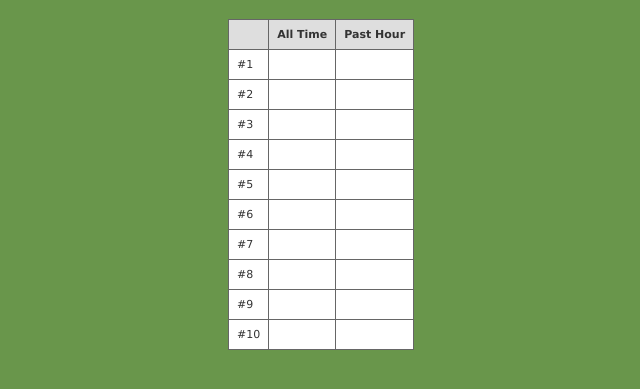
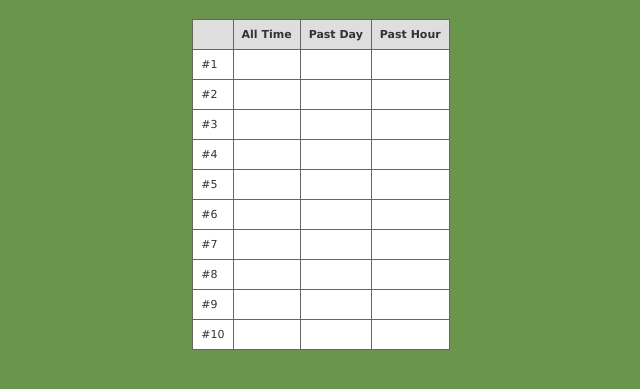
Before and after one commit to miked216/fluttery-bird, a plain HTML site: page src/main/webapp/highscores.html in a window 1280 px wide. Shown: the part 61-450 px from the top of the page, without its empty margins (319-959 px from the left). Drawn offline with Linux system fonts and the light colour scheme; files that its build step writes are made by us from their sources; no server answers.

Commit message:
Display past day's scores.

```diff
--- a/src/main/webapp/highscores.html
+++ b/src/main/webapp/highscores.html
@@ -11,21 +11,31 @@
 
     <!-- TODO(chrsmith): Just use AngularJS and make this "sizzle". But in the
 	 interest of time we'll build this like it's 1999. -->
-    <table class="highscoretable">
-      <tr><th></th><th>All Time</th><th>Past Hour</th></tr>
-      <tr><td>#1</td><td id="all-time-1"></td><td id="hour-1"></td></tr>
-      <tr><td>#2</td><td id="all-time-2"></td><td id="hour-2"></td></tr>
-      <tr><td>#3</td><td id="all-time-3"></td><td id="hour-3"></td></tr>
-      <tr><td>#4</td><td id="all-time-4"></td><td id="hour-4"></td></tr>
-      <tr><td>#5</td><td id="all-time-5"></td><td id="hour-5"></td></tr>
-      <tr><td>#6</td><td id="all-time-6"></td><td id="hour-6"></td></tr>
-      <tr><td>#7</td><td id="all-time-7"></td><td id="hour-7"></td></tr>
-      <tr><td>#8</td><td id="all-time-8"></td><td id="hour-8"></td></tr>
-      <tr><td>#9</td><td id="all-time-9"></td><td id="hour-9"></td></tr>
-      <tr><td>#10</td><td id="all-time-10"></td><td id="hour-10"></td></tr>
+    <table id="highscoretable" class="highscoretable">
+      <!-- Table body generated dynamically. -->
     </table>
 
     <script type="text/javascript">
+      // Build the high score table.
+      var tableHtml = '';
+      tableHtml += '<tr>\n';
+      tableHtml += '  <th></th>\n';
+      tableHtml += '  <th>All Time</th>\n';
+      tableHtml += '  <th>Past Day</th>\n';
+      tableHtml += '  <th>Past Hour</th>\n';
+      tableHtml += '</tr>';
+
+      for (var i = 1; i <= 10; i++) {
+        tableHtml += '<tr>\n';
+        tableHtml += '  <td>#' + i + '</td>\n';
+        tableHtml += '  <td id="all-time-' + i + '"></td>\n';
+        tableHtml += '  <td id="day-' + i + '"></td>\n';
+        tableHtml += '  <td id="hour-' + i + '"></td>\n';
+        tableHtml += '</tr>\n';
+      }
+      document.getElementById('highscoretable').innerHTML += tableHtml;
+
+      // Load high score information.
       window.addEventListener('load', function() {
         // TODO(chrsmith): Refactor this into a JS file, since it is duplicated.
         function getHighScores() {
@@ -45,8 +55,15 @@
           document.getElementById('all-time-' + (i+1)).innerHTML = text;
         }
 
+        var dailyScores = highScoreInfo["day"];
+        for (var i = 0; i < dailyScores.length; i++) {
+	  var highScore = dailyScores[i];
+	  var text = highScore['player'] + ' <b>' + highScore['score'] + '</b>';
+          document.getElementById('day-' + (i+1)).innerHTML = text;
+        }
+
         var hourlyScores = highScoreInfo["hour"];
-        for (var i = 0; i < allTimeScores.length; i++) {
+        for (var i = 0; i < hourlyScores.length; i++) {
 	  var highScore = hourlyScores[i];
 	  var text = highScore['player'] + ' <b>' + highScore['score'] + '</b>';
           document.getElementById('hour-' + (i+1)).innerHTML = text;
```
